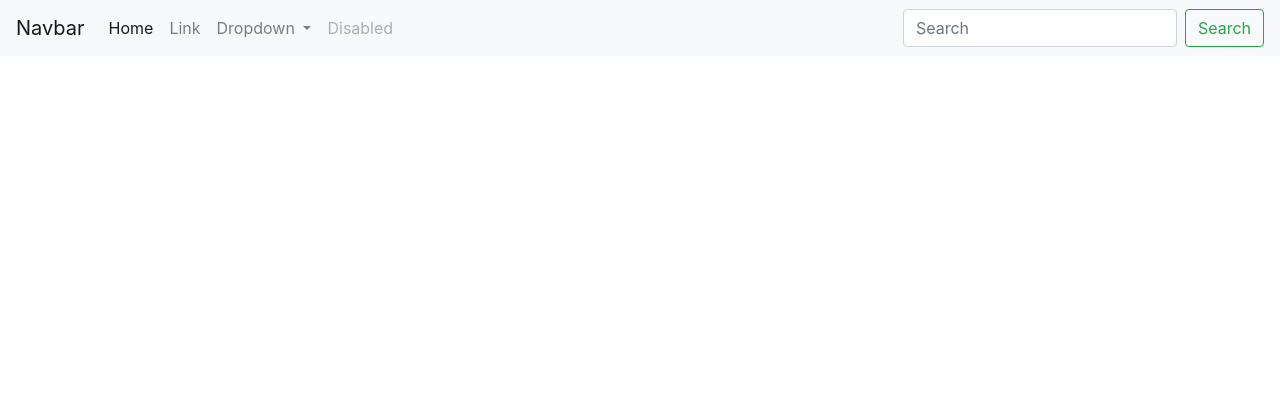
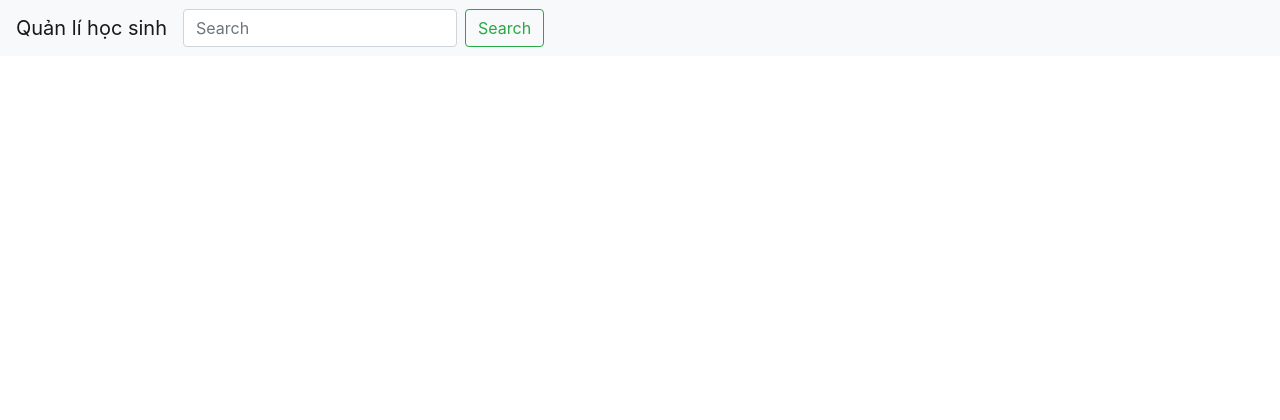
Before and after one commit to MoNology373/QLHocSinh_CNPM, a Flask app: template QLHocSinh/app/templates/index.html in a window 1280 px wide. Shown: the top 420 px of the page. Run offline with Flask 2, Linux system fonts and the light colour scheme; the template is opened without the code that fills it, so the values that code supplies are empty; some libraries are stand-ins or nearby versions.

Commit message:
Fix Use case, create new diagrams; modified base and login, authorization

```diff
--- a/QLHocSinh/app/__init__.py
+++ b/QLHocSinh/app/__init__.py
@@ -4,11 +4,11 @@ from flask_admin import Admin
 from flask_login import LoginManager
 
 app = Flask(__name__)
-# app.config["SQLALCHEMY_DATABASE_URI"] = "mysql+pymysql://root:namlun218@localhost/studentmanagementdb?charset=utf8mb4"
-app.config["SQLALCHEMY_DATABASE_URI"] = "mysql+pymysql://root:12345@localhost/studentmanagementdb?charset=utf8mb4"
+app.config["SQLALCHEMY_DATABASE_URI"] = "mysql+pymysql://root:namlun218@localhost/studentmanagementdb?charset=utf8mb4"
+# app.config["SQLALCHEMY_DATABASE_URI"] = "mysql+pymysql://root:12345@localhost/studentmanagementdb?charset=utf8mb4"
 app.config["SQLALCHEMY_TRACK_MODIFICATIONS"] = True
 
-app.secret_key="vji  fuehf uhroih uo31hro31yr3yro31e3y r oryog"
+app.secret_key = "vji  fuehf uhroih uo31hro31yr3yro31e3y r oryog"
 
 db = SQLAlchemy(app=app)
 
--- a/QLHocSinh/app/main.py
+++ b/QLHocSinh/app/main.py
@@ -1,21 +1,10 @@
 import hashlib
-from functools import wraps
 
 from flask import render_template, request, url_for, flash
 from flask_login import login_user, login_required
-
+from flask_user import roles_required
 from app import app, login
 from app.models import *
-
-
-# def login_required(f):
-#     @wraps(f)
-#     def check(*args, **kwargs):
-#         if not session.get('user'):
-#             return redirect(url_for("login", next=request.url))
-#         return f(*args, **kwargs)
-#
-#     return check
 
 
 @app.route('/')
@@ -31,9 +20,9 @@ def user_load(user_id):
 
 @login.unauthorized_handler
 def unauthorized_admin():
-    print ('unauthorized')
+    print('unauthorized')
     flash("You must be logged in.")
-    return redirect(url_for("login_admin"))
+    return redirect(url_for("login"))
 
 
 @app.route('/login-admin', methods=['POST', 'GET'])
@@ -42,59 +31,67 @@ def login_admin():
         username = request.form.get("username")
         password = request.form.get("password", "")
         password = str(hashlib.md5(password.strip().encode("utf-8")).hexdigest())
-        user = User.query.filter(User.admin == 1,
-                                 User.username == username.strip(),
+        user = User.query.filter(User.username == username.strip(),
+                                 User.password == password.strip()).first()
+        # User.query.join(Role.users).filter(role_id == 1).all()).first()
+        if user:
+            role = User.query.filter(User.id == user.get_id(),
+                                     User.role_id == 1).first()
+            if role:
+                login_user(user=user)
+            else:
+                flash("Wrong account type.")
+        else:
+            flash("Wrong password.")
+    return redirect("/admin")
+
+
+@app.route('/login-teacher', methods=['GET', 'POST'])
+def login_teacher():
+    if request.method == 'POST':
+        username = request.form.get("username")
+        password = request.form.get("password", "")
+        password = str(hashlib.md5(password.strip().encode("utf-8")).hexdigest())
+        user = User.query.filter(User.username == username.strip(),
                                  User.password == password.strip()).first()
         if user:
             login_user(user=user)
         else:
-            flash("Wrong account or password .")
-    return redirect("/admin")
+            flash("Wrong password.")
+    return redirect('/')
 
 
-# @app.route('/login', methods=['GET', 'POST'])
-# def login():
-#     if request.method == 'POST':
-#         username = request.form.get('name')
-#         password = request.form.get('password', '')
-#         user = User.query.filter(User.username == username.strip(),
-#                                  User.password == password).first()
-#         if user:
-#             login_user(user=user)
-#         else:
-#             flash("Wrong password or account.")
-#     return redirect(url_for('index'))
+@app.route('/login', methods=['GET', 'POST'])
+def login():
+    return render_template("login.html")
 
 
 @app.route('/submit')
+@roles_required('admin')
 @login_required
 def submit():
     return render_template("submit.html")
 
 
 @app.route('/product')
+@roles_required('admin')
 @login_required
 def product():
     return render_template("product.html")
 
 
 @app.route('/score')
+@roles_required('admin')
 @login_required
 def score():
     return render_template("score.html")
-
 
 
 @app.route('/logout')
 @login_required
 def logout():
     logout_user()
-    return redirect(url_for('login_admin'))
-
-
-@app.route("/login-failed", methods=['post', 'get'])
-def login_failed():
-    return redirect(url_for("index"))
+    return redirect(url_for('login'))
 
 
 if __name__ == "__main__":
--- a/QLHocSinh/app/templates/base/base.html
+++ b/QLHocSinh/app/templates/base/base.html
@@ -19,33 +19,33 @@
 </head>
 <body>
     <nav class="navbar navbar-expand-lg navbar-light bg-light">
-        <a class="navbar-brand" href="#">Navbar</a>
+        <a class="navbar-brand" href="#">Quản lí học sinh</a>
         <button class="navbar-toggler" type="button" data-toggle="collapse" data-target="#navbarSupportedContent" aria-controls="navbarSupportedContent" aria-expanded="false" aria-label="Toggle navigation">
           <span class="navbar-toggler-icon"></span>
         </button>
 
-        <div class="collapse navbar-collapse" id="navbarSupportedContent">
-          <ul class="navbar-nav mr-auto">
-            <li class="nav-item active">
-              <a class="nav-link" href="#">Home <span class="sr-only">(current)</span></a>
-            </li>
-            <li class="nav-item">
-              <a class="nav-link" href="#">Link</a>
-            </li>
-            <li class="nav-item dropdown">
-              <a class="nav-link dropdown-toggle" href="#" id="navbarDropdown" role="button" data-toggle="dropdown" aria-haspopup="true" aria-expanded="false">
-                Dropdown
-              </a>
-              <div class="dropdown-menu" aria-labelledby="navbarDropdown">
-                <a class="dropdown-item" href="#">Action</a>
-                <a class="dropdown-item" href="#">Another action</a>
-                <div class="dropdown-divider"></div>
-                <a class="dropdown-item" href="#">Something else here</a>
-              </div>
-            </li>
-            <li class="nav-item">
-              <a class="nav-link disabled" href="#">Disabled</a>
-            </li>
+<!--        <div class="collapse navbar-collapse" id="navbarSupportedContent">-->
+<!--          <ul class="navbar-nav mr-auto">-->
+<!--            <li class="nav-item active">-->
+<!--              <a class="nav-link" href="#">Home <span class="sr-only">(current)</span></a>-->
+<!--            </li>-->
+<!--            <li class="nav-item">-->
+<!--              <a class="nav-link" href="#">Link</a>-->
+<!--            </li>-->
+<!--            <li class="nav-item dropdown">-->
+<!--              <a class="nav-link dropdown-toggle" href="#" id="navbarDropdown" role="button" data-toggle="dropdown" aria-haspopup="true" aria-expanded="false">-->
+<!--                Dropdown-->
+<!--              </a>-->
+<!--              <div class="dropdown-menu" aria-labelledby="navbarDropdown">-->
+<!--                <a class="dropdown-item" href="#">Action</a>-->
+<!--                <a class="dropdown-item" href="#">Another action</a>-->
+<!--                <div class="dropdown-divider"></div>-->
+<!--                <a class="dropdown-item" href="#">Something else here</a>-->
+<!--              </div>-->
+<!--            </li>-->
+<!--            <li class="nav-item">-->
+<!--              <a class="nav-link disabled" href="#">Disabled</a>-->
+<!--            </li>-->
           </ul>
           <form class="form-inline my-2 my-lg-0">
             <input class="form-control mr-sm-2" type="search" placeholder="Search" aria-label="Search">
```
Also changed, not shown: QLHocSinh/app/models.py (+12 -2 lines), QLHocSinh/app/templates/login.html (+20 -20 lines), 2 other files.
